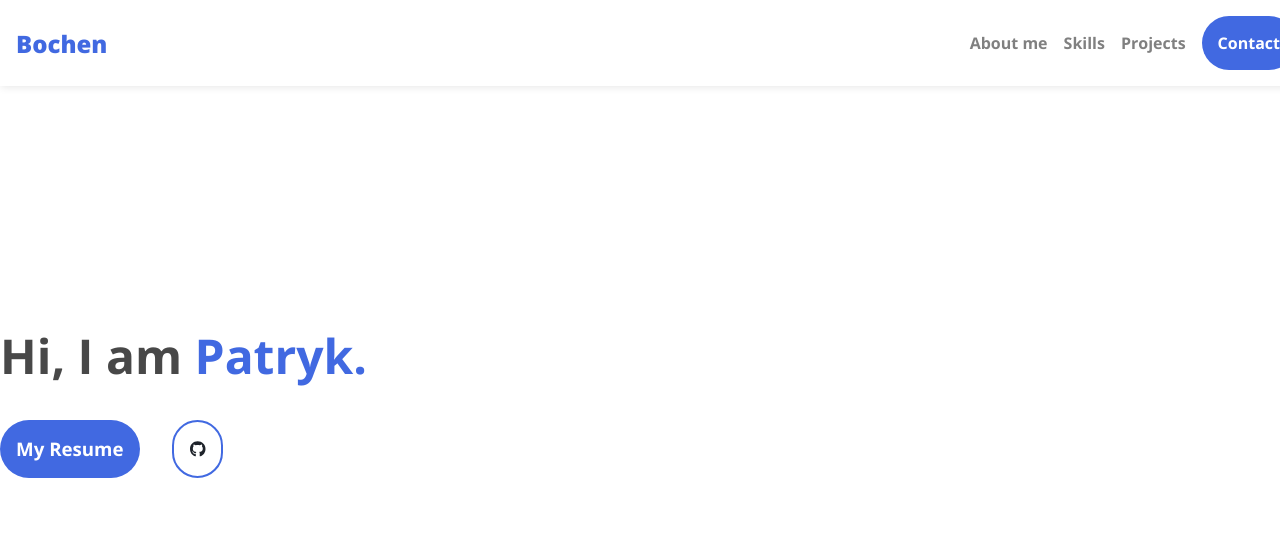
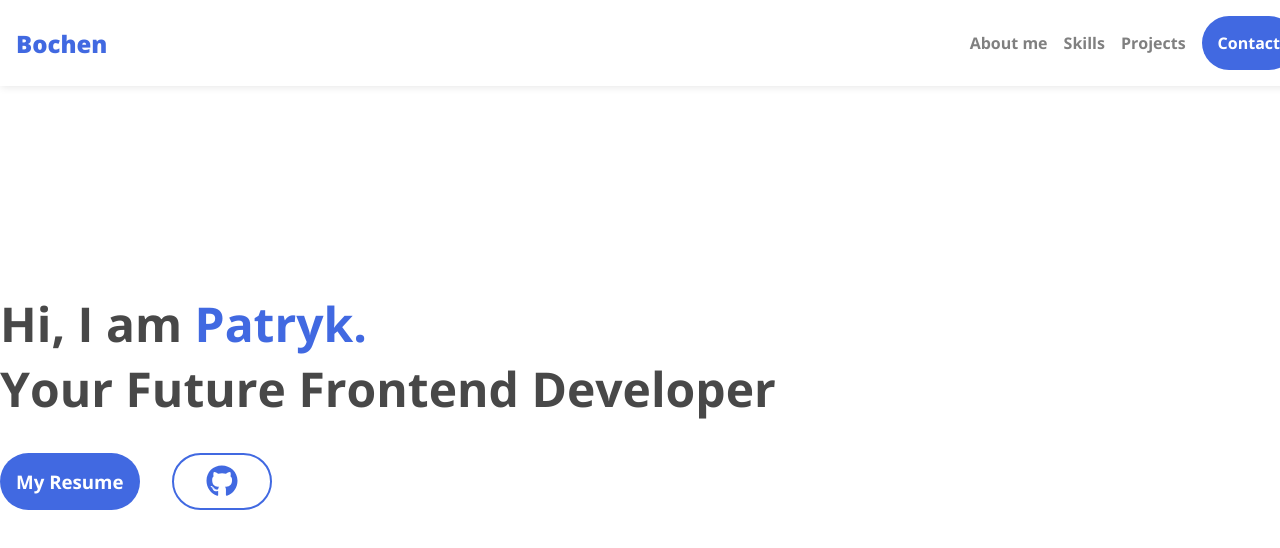
Before and after one commit to Bochen28/my-portfolio, a Next.js app: page / in a window 1280 px wide. Shown: the top 548 px of the page. Built offline with nearby package versions, Linux system fonts and the light colour scheme.

Commit message:
Added git anchor to intro section

```diff
--- a/src/components/sections/intro/Intro.tsx
+++ b/src/components/sections/intro/Intro.tsx
@@ -1,19 +1,22 @@
 import { FontAwesomeIcon } from "@fortawesome/react-fontawesome";
 import { faGithub } from "@fortawesome/free-brands-svg-icons";
 import styles from "./intro.module.sass";
+
+const gitICon = <FontAwesomeIcon icon={faGithub} className={styles.icon} />;
 
 function Intro() {
   return (
     <section className={styles.intro}>
       <div className={styles.introText}>
         <h1>
-          Hi, I am <span>Patryk.</span>
+          Hi, I am <span>Patryk.</span><br />
+          Your Future Frontend Developer
         </h1>
         <a className={styles.resume}>
           <h3>My Resume</h3>
         </a>
-        <a className={styles.git}>
-          <FontAwesomeIcon icon={faGithub} style={{ color: "#4169e1" }} />
+        <a className={styles.gitBtn} href="https://github.com/Bochen28" target="_blank">
+          {gitICon}
         </a>
       </div>
     </section>
--- a/src/components/sections/intro/intro.module.sass
+++ b/src/components/sections/intro/intro.module.sass
@@ -27,8 +27,26 @@
     h3
         color: #FFFFFF
 
-.git
-    padding: 1rem
+.gitBtn
+    display: flex
+    padding: 0rem 2rem
     border: solid .125rem #4169E1
     border-radius: 2rem
+    align-items: center
     cursor: pointer
+    transition: all 0.3s
+
+    svg
+        width: 2rem
+        height: 2rem
+
+        path
+            color: #4169E1
+
+
+.gitBtn:hover
+    background: #4169E1
+
+    svg
+        path
+            color: white
```
